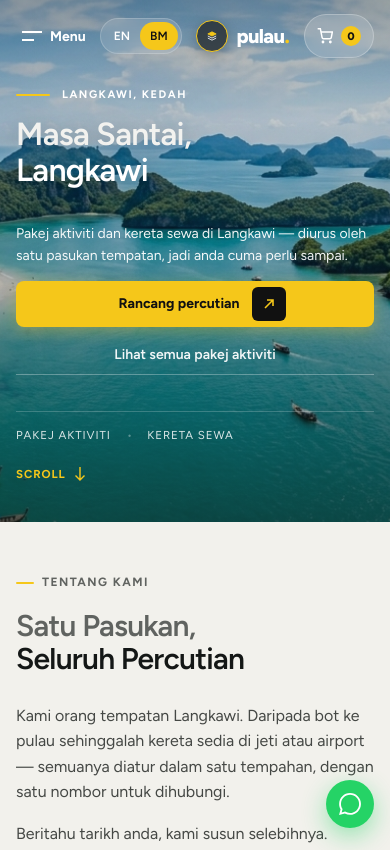
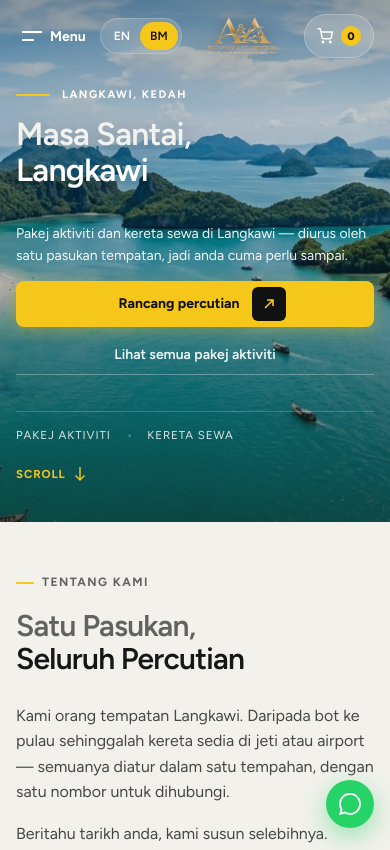
Before and after one commit to amichumelz/website-ibrahim, a plain HTML site: page index.html in a window 390 px wide. Shown: the top 850 px of the page. Drawn offline with Linux system fonts and the light colour scheme.

Commit message:
Tukar logo rasmi kepada logo A&A Business and Services serta tambah favicon

```diff
--- a/index.html
+++ b/index.html
@@ -3,8 +3,9 @@
 <head>
 <meta charset="utf-8">
 <meta name="viewport" content="width=device-width, initial-scale=1, maximum-scale=5">
-<title>pulau. — Langkawi Tours &amp; Car Rental</title>
-<meta name="description" content="Tempah pakej aktiviti pulau dan kereta sewa di Langkawi dengan pulau. Mudah, pantas dan dipercayai.">
+<title>A&amp;A Business and Services — Langkawi Tours &amp; Car Rental</title>
+<meta name="description" content="Tempah pakej aktiviti pulau dan kereta sewa di Langkawi bersama A&amp;A Business and Services. Your Trusted Tourism Partner in Langkawi.">
+<link rel="icon" type="image/png" href="images/favicon.png">
 <link rel="preconnect" href="https://fonts.googleapis.com">
 <link rel="preconnect" href="https://fonts.gstatic.com" crossorigin>
 <link href="https://fonts.googleapis.com/css2?family=Figtree:wght@400;500;600;700;800&display=swap" rel="stylesheet">
@@ -155,37 +156,16 @@ i{font-style:normal}
   align-items:center;
   gap:8px;
   color:#fff;
-  transition:opacity .2s ease;
+  transition:transform .2s ease, opacity .2s ease;
   text-decoration:none;
 }
-.logo:hover{opacity:.85}
-.logo-mark{
-  display:inline-flex;
-  align-items:center;
-  justify-content:center;
-  width:32px;
-  height:32px;
-  background:rgba(20,20,20,0.65);
-  backdrop-filter:blur(10px);
-  -webkit-backdrop-filter:blur(10px);
-  border:1.5px solid var(--sun);
-  border-radius:50%;
-  box-shadow:0 4px 14px rgba(0,0,0,0.25);
-  flex:none;
-}
-.logo-name{
-  font-family:'Figtree',system-ui,sans-serif;
-  font-size:24px;
-  font-weight:800;
-  letter-spacing:-0.03em;
-  color:#fff;
-  line-height:1;
-  display:inline-flex;
-  align-items:baseline;
-}
-.logo-dot{
-  color:var(--sun);
-  font-weight:900;
+.logo:hover{opacity:.9;transform:scale(1.02)}
+.logo-img{
+  height:48px;
+  width:auto;
+  display:block;
+  object-fit:contain;
+  filter:drop-shadow(0 2px 8px rgba(0,0,0,0.35));
 }
 
 .lang-toggle{
@@ -1425,7 +1405,7 @@ footer{background:#0E1816;color:#E6E3DB;padding:56px var(--pad) 28px;font-size:1
 }
 
 @media (max-width: 820px){
-  .logo-name{font-size:20px}
+  .logo-img{height:38px}
   .cart-nav-btn span:not(.badge){display:none} /* Icon and count badge only */
   .cart-nav-btn{padding:8px 12px}
 }
@@ -1843,8 +1823,7 @@ body.no-scroll{overflow:hidden}
   <div class="mobile-drawer-card">
     <div style="display:flex;justify-content:space-between;align-items:center">
       <div class="logo" style="pointer-events:none">
-        <div class="logo-mark"><svg width="16" height="16" aria-hidden="true"><use href="#i-logo"/></svg></div>
-        <span class="logo-name">pulau<span class="logo-dot">.</span></span>
+        <img class="logo-img" src="images/logo.png" alt="A&amp;A Business and Services" style="height:42px">
       </div>
       <button class="close-btn" id="btnCloseMenu" type="button" style="background:rgba(255,255,255,0.15);color:#fff" aria-label="Tutup menu">&times;</button>
     </div>
@@ -1876,9 +1855,8 @@ body.no-scroll{overflow:hidden}
     <a class="tb-link" href="#aktiviti" data-page-link="activities" data-en="Activities">Aktiviti</a>
     <a class="tb-link" href="#kereta" data-page-link="vehicles" data-en="Vehicles">Kenderaan</a>
   </div>
-  <a class="logo" href="#utama" aria-label="pulau.">
-    <div class="logo-mark"><svg width="16" height="16" aria-hidden="true"><use href="#i-logo"/></svg></div>
-    <span class="logo-name">pulau<span class="logo-dot">.</span></span>
+  <a class="logo" href="#utama" aria-label="A&amp;A Business and Services">
+    <img class="logo-img" src="images/logo.png" alt="A&amp;A Business and Services">
   </a>
   <div class="tb-side">
     <button class="cart-nav-btn" type="button" data-open-cart aria-label="Buka troli tempahan">
@@ -1908,9 +1886,8 @@ body.no-scroll{overflow:hidden}
   </div>
 </div>
 
-<a class="logo" href="#utama" aria-label="pulau.">
-  <div class="logo-mark"><svg width="16" height="16" aria-hidden="true"><use href="#i-logo"/></svg></div>
-  <span class="logo-name">pulau<span class="logo-dot">.</span></span>
+<a class="logo" href="#utama" aria-label="A&amp;A Business and Services">
+  <img class="logo-img" src="images/logo.png" alt="A&amp;A Business and Services">
 </a>
 
 <div>
@@ -1986,7 +1963,7 @@ body.no-scroll{overflow:hidden}
 <section class="rent reveal" id="home-cars">
 <div class="rent-hero bg">
 <div>
-  <span class="pill sun" style="align-self:flex-start;margin-bottom:8px">pulau. Fleet</span>
+  <span class="pill sun" style="align-self:flex-start;margin-bottom:8px">A&amp;A Fleet</span>
   <h2 data-en="Car &amp; Scooter Rental in Langkawi">Sewa Kereta &amp; Scooter Langkawi</h2>
   <p data-en="Free delivery to Kuah Jetty or Langkawi Airport. Clean, cool, well-serviced vehicles.">Penghantaran percuma ke Jeti Kuah atau Airport Langkawi. Kenderaan sejuk, bersih, wangi dan servis terjaga rapi.</p>
 </div>
@@ -2074,7 +2051,7 @@ body.no-scroll{overflow:hidden}
 <div class="price-table-wrap" id="priceTableWrap" hidden>
   <div style="padding:16px 20px;background:#172B28;color:#fff;display:flex;justify-content:space-between;align-items:center;gap:12px">
     <div>
-      <h3 style="font-size:17px;font-weight:700" data-en="Rental price list — pulau.">Senarai Harga Sewa — pulau.</h3>
+      <h3 style="font-size:17px;font-weight:700" data-en="Rental price list — A&amp;A Business and Services">Senarai Harga Sewa — A&amp;A Business and Services</h3>
       <p class="sm" style="color:var(--sun);margin-top:2px" data-en="Event 5 Langkawi means special dates such as LIMA, Ironman and peak season.">Event 5 Langkawi merujuk kepada tarikh acara khas seperti LIMA, Ironman &amp; musim puncak.</p>
     </div>
     <button class="close-btn" id="btnClosePriceTable" type="button" style="color:#fff;background:rgba(255,255,255,0.15);flex:none" aria-label="Tutup jadual">&times;</button>
@@ -2136,10 +2113,9 @@ body.no-scroll{overflow:hidden}
 </div>
 <div style="align-items:center;text-align:center">
   <div class="logo" style="margin-bottom:8px">
-    <div class="logo-mark"><svg width="16" height="16" aria-hidden="true"><use href="#i-logo"/></svg></div>
-    <span class="logo-name">pulau<span class="logo-dot">.</span></span>
+    <img class="logo-img" src="images/logo.png" alt="A&amp;A Business and Services" style="height:62px">
   </div>
-  <div style="font-size:11px;color:var(--sun);letter-spacing:.2em;margin-top:2px">LANGKAWI TOURS &amp; CAR RENTAL</div>
+  <div style="font-size:11px;color:var(--sun);letter-spacing:.2em;margin-top:2px">YOUR TRUSTED TOURISM PARTNER IN LANGKAWI</div>
   <div style="width:100%;max-width:340px;margin-top:20px">
     <label for="nl" class="sm" style="color:#A9AEA8" data-en="Enter your email to unlock the 10% promo code:">Masukkan emel untuk aktifkan kod promo 10%:</label>
     <form class="news" id="newsletterForm">
@@ -2158,8 +2134,8 @@ body.no-scroll{overflow:hidden}
 </div>
 </div>
 <div class="legal">
-  <span>© 2026 pulau. All rights reserved.</span>
-  <span>Local Langkawi Hospitality &bull; Island Tours, Watersports &amp; Car Rental</span>
+  <span>© 2026 A&amp;A Business and Services. All rights reserved.</span>
+  <span>Your Trusted Tourism Partner in Langkawi &bull; Island Tours, Watersports &amp; Car Rental</span>
 </div>
 </div>
 </footer>
@@ -2641,7 +2617,7 @@ body.no-scroll{overflow:hidden}
           return '<div><h4>' + esc(s.title) + '</h4><ul class="dt-list">' + s.items.map(function(it){ return '<li>' + esc(it) + '</li>'; }).join('') + '</ul></div>';
         }).join('') +
         (d.notes.length ? '<div class="dt-note">' + d.notes.map(function(n){ return '<span>' + esc(n) + '</span>'; }).join('') + '</div>' : '') +
-        '<a class="dt-ask" target="_blank" rel="noopener" href="' + waUrl(T('Salam pulau., saya nak tanya tentang: ','Hi pulau., I would like to ask about: ') + d.title) + '">' + icon('i-wa', 16) + T('Tanya di WhatsApp','Ask on WhatsApp') + '</a>' +
+        '<a class="dt-ask" target="_blank" rel="noopener" href="' + waUrl(T('Salam A&A Business and Services, saya nak tanya tentang: ','Hi A&A Business and Services, I would like to ask about: ') + d.title) + '">' + icon('i-wa', 16) + T('Tanya di WhatsApp','Ask on WhatsApp') + '</a>' +
       '</div>' +
       '<div class="dt-foot">' +
         '<div class="dt-qty"><span>' + esc(d.qtyLabel) + '</span>' +
@@ -2721,7 +2697,7 @@ body.no-scroll{overflow:hidden}
           return '<div><h4>' + esc(tr(s.title)) + '</h4><ul class="dt-list">' + s.items.map(function(it){ return '<li>' + esc(tr(it)) + '</li>'; }).join('') + '</ul></div>';
         }).join('') +
         (notes.length ? '<div class="dt-note">' + notes.map(function(n){ return '<span>' + esc(tr(n)) + '</span>'; }).join('') + '</div>' : '') +
-        '<a class="dt-ask" target="_blank" rel="noopener" href="' + waUrl(T('Salam pulau., saya nak tanya tentang: ','Hi pulau., I would like to ask about: ') + tr(a.name)) + '">' + icon('i-wa', 16) + T('Tanya di WhatsApp','Ask on WhatsApp') + '</a>' +
+        '<a class="dt-ask" target="_blank" rel="noopener" href="' + waUrl(T('Salam A&A Business and Services, saya nak tanya tentang: ','Hi A&A Business and Services, I would like to ask about: ') + tr(a.name)) + '">' + icon('i-wa', 16) + T('Tanya di WhatsApp','Ask on WhatsApp') + '</a>' +
       '</div>' +
       '<div class="dt-foot">' +
         '<div class="dt-total">' + T('Jumlah','Total') + '<strong id="dtTotal">RM ' + total + '</strong></div>' +
@@ -2943,7 +2919,7 @@ body.no-scroll{overflow:hidden}
     if(err){ $('payErr').textContent = err; $('payErr').classList.add('show'); return; }
     $('payErr').classList.remove('show');
 
-    var ref = 'PULAU-' + Date.now().toString().slice(-6), total = cartTotal(), lines = '';
+    var ref = 'AA-' + Date.now().toString().slice(-6), total = cartTotal(), lines = '';
     $('recTableBody').innerHTML = cart.map(function(it){
       lines += '- ' + it.title + ' (' + it.qty + 'x) = RM ' + (it.price * it.qty) + '\n';
       return '<tr><td>' + esc(it.title) + '</td><td style="text-align:center">' + it.qty + '</td><td style="text-align:right">RM ' + (it.price * it.qty) + '</td></tr>';
@@ -2953,7 +2929,7 @@ body.no-scroll{overflow:hidden}
     $('recName').textContent = name;
     $('recRef').textContent = ref;
     $('recMethod').textContent = payMethod;
-    $('btnRecWa').href = waUrl('Salam pulau.! Saya nak buat tempahan dari website:\n\n' +
+    $('btnRecWa').href = waUrl('Salam A&A Business and Services! Saya nak buat tempahan dari website:\n\n' +
       '*NO. RUJUKAN:* ' + ref + '\n*NAMA:* ' + name + '\n*TEL:* ' + phone + '\n' + (email ? '*EMEL:* ' + email + '\n' : '') +
       '*TARIKH / CATATAN:* ' + dates + '\n*CARA BAYARAN PILIHAN:* ' + payMethod + '\n\n*ITEM DITEMPAH:*\n' + lines +
       (discountPercent > 0 ? 'Kod promo: ' + PROMO + ' (10%)\n' : '') + '*ANGGARAN JUMLAH:* RM ' + total + '\n\n' +
@@ -3013,9 +2989,9 @@ body.no-scroll{overflow:hidden}
   // =========================================================
   var routes = { aktiviti:'activities', kereta:'vehicles', koleksi:'vehicles' };
   var titles = {
-    home:'pulau. — Langkawi Tours & Car Rental',
-    activities:'Pakej Aktiviti Langkawi — pulau.',
-    vehicles:'Kereta & Scooter Sewa Langkawi — pulau.'
+    home:'A&A Business and Services — Langkawi Tours & Car Rental',
+    activities:'Pakej Aktiviti Langkawi — A&A Business and Services',
+    vehicles:'Kereta & Scooter Sewa Langkawi — A&A Business and Services'
   };
   var currentPage = 'home';
   function showPage(page){
@@ -3063,7 +3039,7 @@ body.no-scroll{overflow:hidden}
   // =========================================================
   // INIT
   // =========================================================
-  var general = waUrl('Salam pulau., saya nak tanya tentang pakej Langkawi.');
+  var general = waUrl('Salam A&A Business and Services, saya nak tanya tentang pakej Langkawi.');
   document.querySelectorAll('.wa-link').forEach(function(a){ a.href = general; });
 
   var savedLang = 'ms';
```
Also changed, not shown: images/favicon.png (added), images/logo.png (added), images/logo_icon.png (added).
